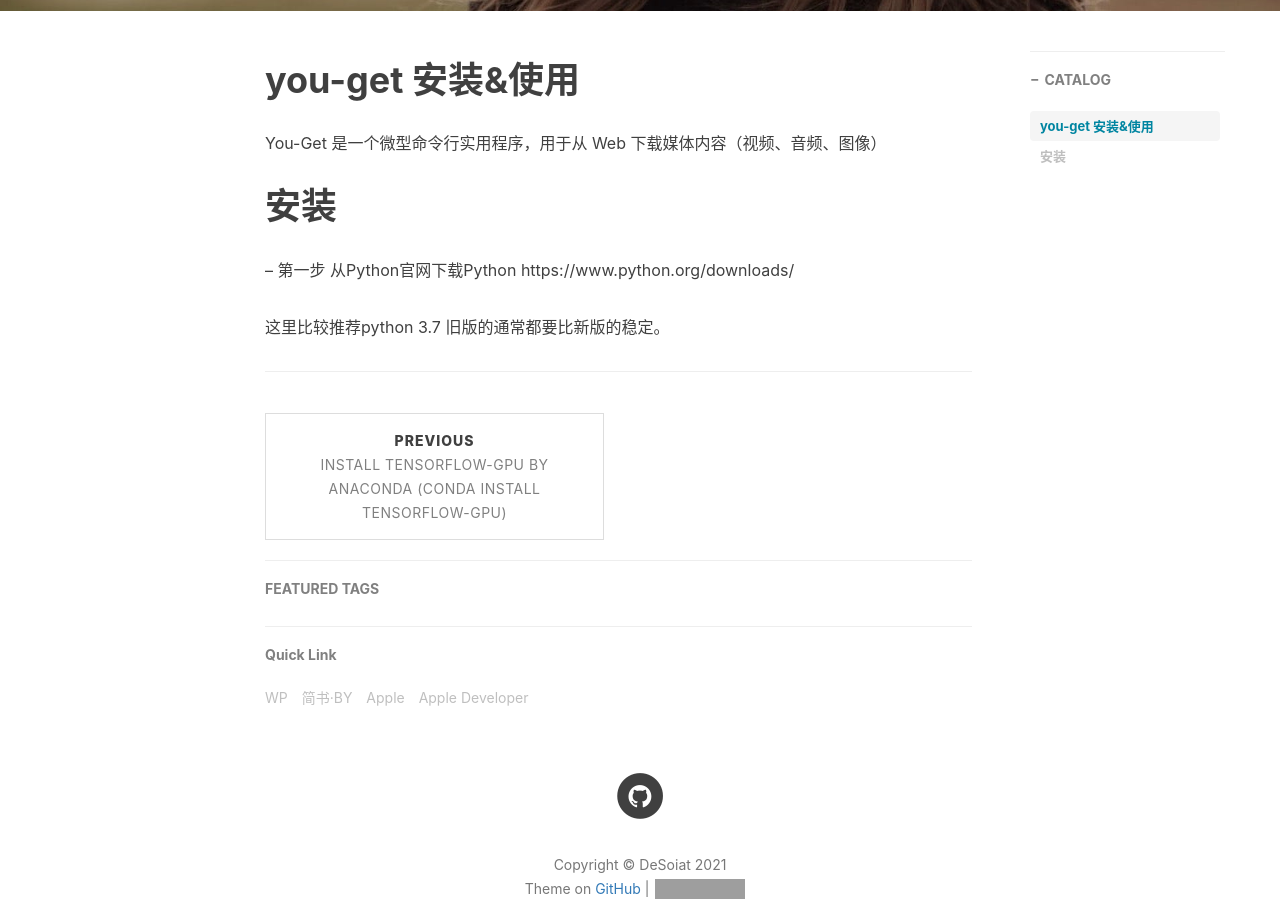
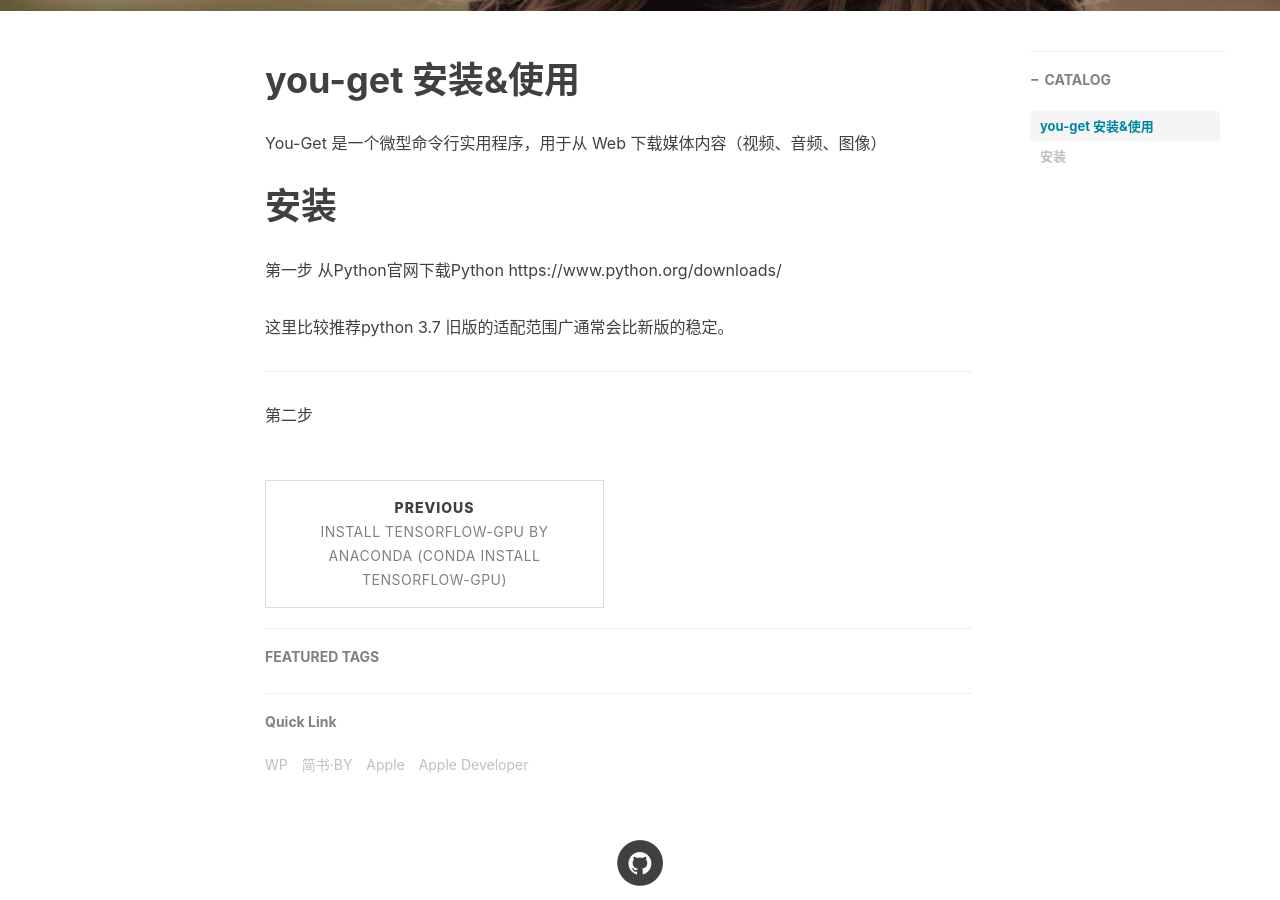
Before and after one commit to DeSoiat/DESOIAT.GITHUB.IO, a Jekyll site: the page built from _posts/2019-04-21-you-get.md, in a window 1280 px wide and 900 px high, scrolled down 554 px. Built offline with Jekyll 4.4.1, drawn with Linux system fonts in a browser that asks for light colours; nearby versions of some CDN libraries; comment, search, counter and statistics services are not loaded; grey boxes are pictures that could not be loaded.

Commit message:
Update 2019-04-21-you-get.md

```diff
--- a/_posts/2019-04-21-you-get.md
+++ b/_posts/2019-04-21-you-get.md
@@ -19,10 +19,11 @@ You-Get 是一个微型命令行实用程序，用于从 Web 下载媒体内容
 
 # 安装
 
---
+
 第一步
 从Python官网下载Python https://www.python.org/downloads/
 
-这里比较推荐python 3.7 旧版的通常都要比新版的稳定。
+这里比较推荐python 3.7 旧版的适配范围广通常会比新版的稳定。
 
 ---
+第二步
```
